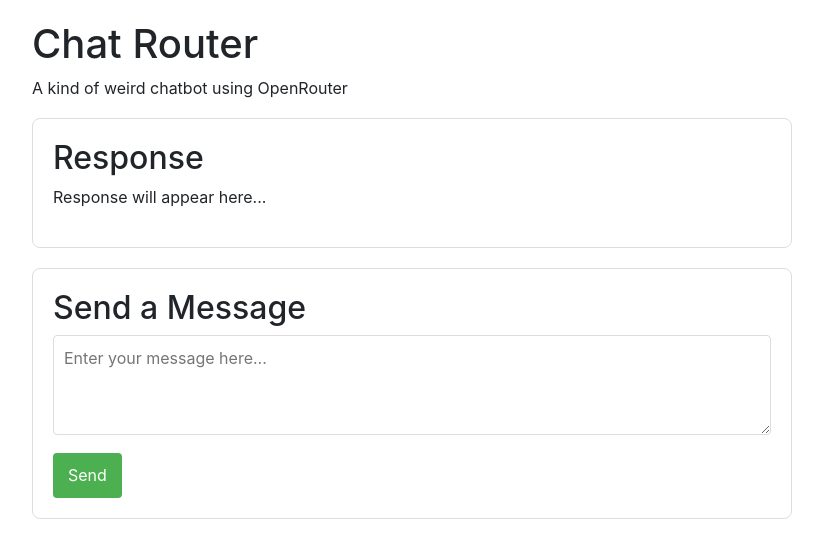
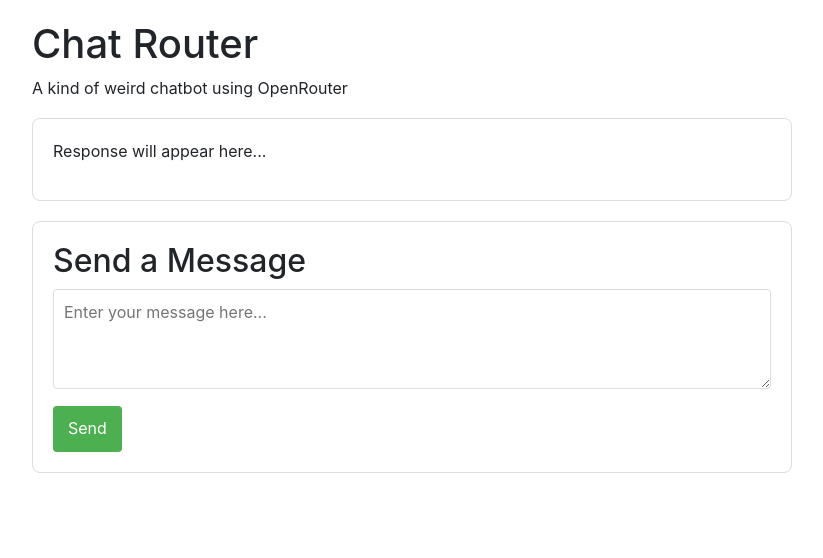
Before and after one commit to dfmknz/CS233JS_Project, a website built with webpack: page src/index.html in a window 1280 px wide. Shown: the whole page, without its empty margins (228-1051 px from the left). Built offline with nearby package versions, Linux system fonts and the light colour scheme.

Commit message:
got rid of response title thing

```diff
--- a/src/index.html
+++ b/src/index.html
@@ -14,7 +14,6 @@
   <p id="description">A kind of weird chatbot using OpenRouter</p>
 
   <div class="container">
-      <h2>Response</h2>
       <div id="response-container">
           <p id="response-placeholder">Response will appear here...</p>
       </div>
```
